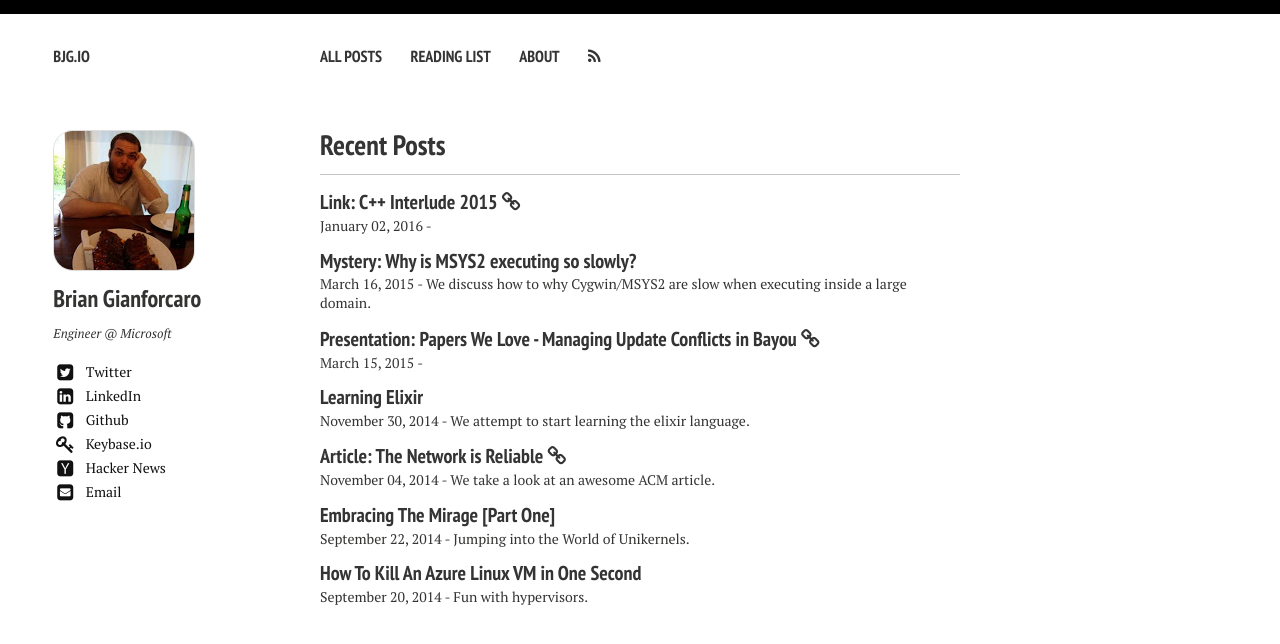
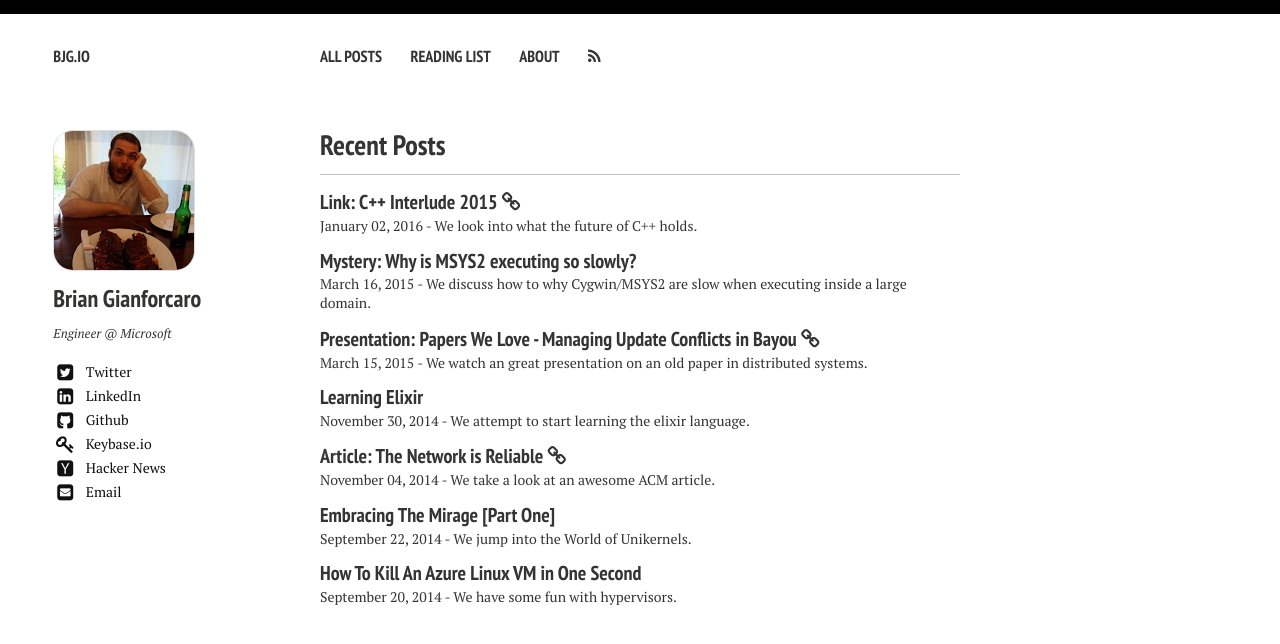
Before and after one commit to bgianfo/bgianfo.github.io, a Jekyll site: the page built from index.md, in a window 1280 px wide. Shown: the top 644 px of the page. Built offline with Jekyll 4.4.1, drawn with Linux system fonts in a browser that asks for light colours; nearby versions of some CDN libraries; comment, search, counter and statistics services are not loaded.

Commit message:
Add and fix up post excerpts.

```diff
--- a/_posts/2014-09-20-how-to-kill-an-azure-linux-vm.md
+++ b/_posts/2014-09-20-how-to-kill-an-azure-linux-vm.md
@@ -2,7 +2,7 @@
 layout: post
 title: How To Kill An Azure Linux VM in One Second
 modified: 2014-09-20
-excerpt: "Fun with hypervisors."
+excerpt: "We have some fun with hypervisors."
 tags: [linux, xen, azure]
 category: virtualization
 comments: true
--- a/_posts/2014-09-22-Embracing-The-Mirage.md
+++ b/_posts/2014-09-22-Embracing-The-Mirage.md
@@ -2,7 +2,7 @@
 layout: post
 title: "Embracing The Mirage [Part One]"
 modified: 2014-10-20
-excerpt: "Jumping into the World of Unikernels."
+excerpt: "We jump into the World of Unikernels."
 tags: [openmirage, unikernels, learning, ocaml]
 category: systems
 comments: true
--- a/_posts/2015-03-15-bayou.md
+++ b/_posts/2015-03-15-bayou.md
@@ -1,6 +1,7 @@
 ---
 layout: post
 title: "Presentation: Papers We Love - Managing Update Conflicts in Bayou"
+excerpt: "We watch an great presentation on an old paper in distributed systems."
 tags: ["distributed systems", "link post", "presentation"]
 category: distributed-systems
 link: https://www.youtube.com/watch?v=tg7zvyWm_NE
--- a/_posts/2016-01-02-cpp-interlude-2015.md
+++ b/_posts/2016-01-02-cpp-interlude-2015.md
@@ -1,6 +1,7 @@
 ---
 layout: post
 title: "Link: C++ Interlude 2015"
+excerpt: "We look into what the future of C++ holds."
 tags: ["c++", "programming languages", "link post"]
 link: http://talesofcpp.fusionfenix.com/post-23/interlude
 comments: false
```
